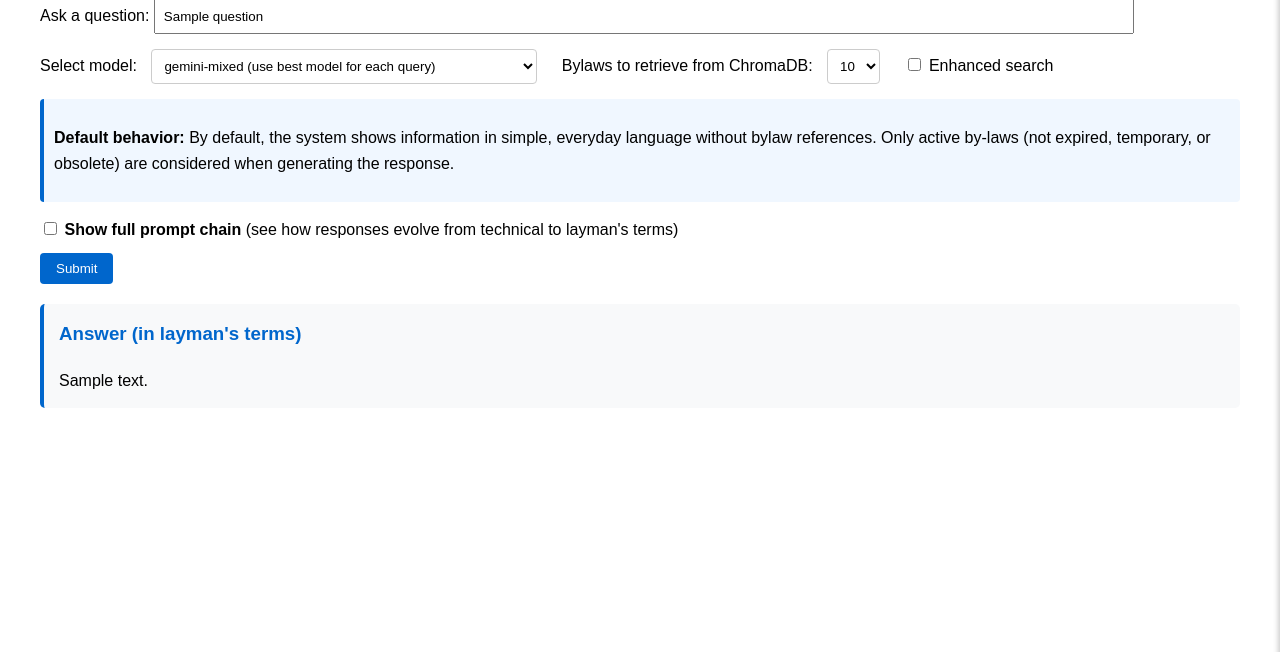
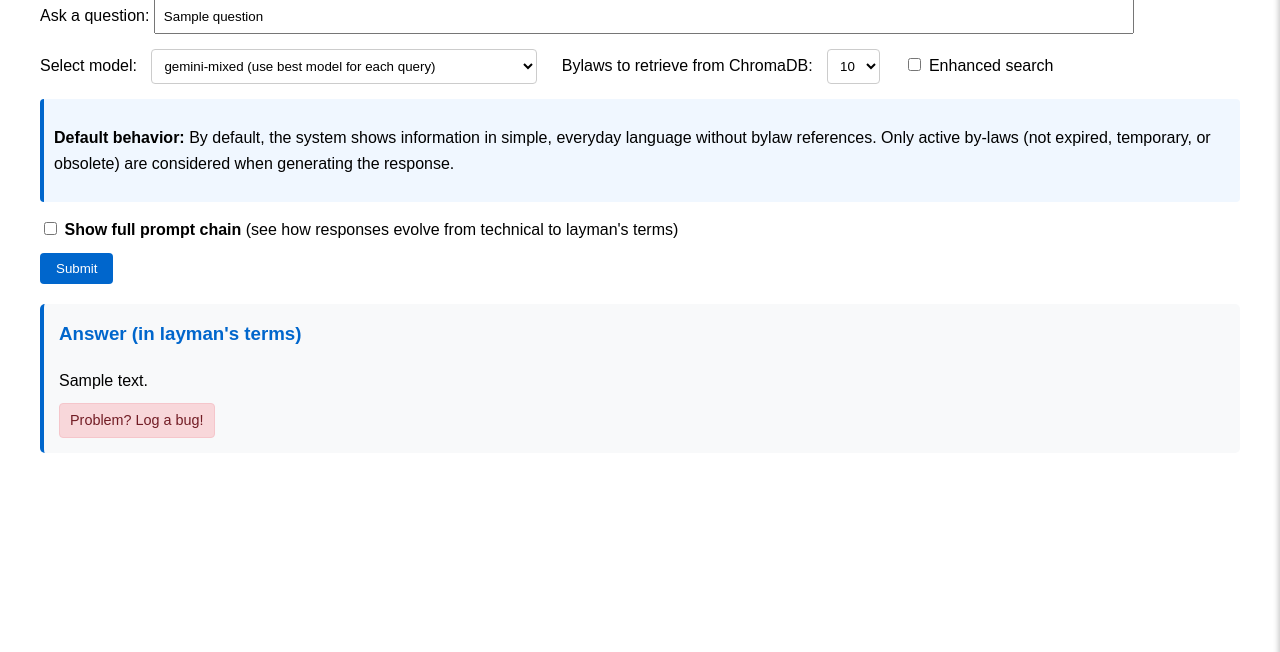
Before and after one commit to Cadence-GitHub/Stouffville-By-laws-AI, a Flask app: template backend/app/templates/demo.html in a window 1280 px wide. Shown: the part 115-767 px from the top of the page. Run offline with Flask 3, Linux system fonts and the light colour scheme; the template is opened without the code that fills it: most values are stand-ins (such as "Sample title", 1, 10 or a date in 2020).

Commit message:
Add bug log buttons to streamline GitHub issue reporting from the demo interface.

```diff
--- a/backend/app/static/demo.css
+++ b/backend/app/static/demo.css
@@ -123,6 +123,29 @@ body.sidebar-open .container {
     border-radius: 4px;
 }
 
+.bug-report-btn {
+    display: inline-block;
+    margin-top: 10px;
+    padding: 5px 10px;
+    background-color: #f8d7da;
+    color: #721c24;
+    border: 1px solid #f5c6cb;
+    border-radius: 4px;
+    font-size: 0.9em;
+    cursor: pointer;
+    text-decoration: none;
+    transition: background-color 0.2s ease;
+    -webkit-user-select: none;
+    -moz-user-select: none;
+    -ms-user-select: none;
+    user-select: none;
+}
+
+.bug-report-btn:hover {
+    background-color: #f1b0b7;
+    text-decoration: none;
+}
+
 @media (max-width: 768px) {
     .bylaw-sidebar {
         display: none;
--- a/backend/app/static/demo.js
+++ b/backend/app/static/demo.js
@@ -58,6 +58,157 @@ document.addEventListener('DOMContentLoaded', function() {
                 options[i].text = value;
             }
         }
+    }
+
+    // Initialize bug report buttons
+    function initBugReportButtons() {
+        // Get all bug report buttons
+        const bugButtons = document.querySelectorAll('.bug-report-btn');
+
+        // Add click event listeners to each button
+        bugButtons.forEach(button => {
+            button.addEventListener('click', function(e) {
+                e.preventDefault();
+                const answerType = this.getAttribute('data-answer-type');
+                console.log('Bug report clicked for:', answerType);
+
+                try {
+                    const url = createBugReportUrl(answerType);
+                    console.log('Opening URL:', url);
+                    window.open(url, '_blank');
+                } catch (error) {
+                    console.error('Error creating bug report URL:', error);
+                    alert('Error creating bug report: ' + error.message);
+                }
+            });
+        });
+
+        console.log('Bug report buttons initialized:', bugButtons.length);
+    }
+
+    // Bug report function - Create GitHub issue URL with context data
+    function createBugReportUrl(answerType) {
+        console.log('Creating bug report for answer type:', answerType);
+
+        // Get query and settings
+        const query = document.getElementById('query').value;
+        const model = document.getElementById('model').value;
+        const bylawsLimit = document.getElementById('bylaws_limit').value;
+        const enhancedSearch = document.getElementById('enhanced_search').checked;
+
+        // Get transformed query if available
+        let transformedQuery = '';
+        const transformedQuerySection = document.querySelector('.transformed-query');
+        if (transformedQuerySection) {
+            const transformedQueryParagraph = transformedQuerySection.querySelector('p:last-child');
+            if (transformedQueryParagraph) {
+                transformedQuery = transformedQueryParagraph.textContent.replace('Transformed for Legal Search:', '').trim();
+            }
+        }
+
+        // Get bylaw IDs and enhanced search bylaws
+        let bylawIds = '';
+        let enhancedBylaws = '';
+
+        const footerElement = document.querySelector('.answer-container small i');
+        if (footerElement) {
+            // Get all lines from the footer
+            const footerLines = footerElement.innerHTML.split('<br>');
+
+            // Find bylaw IDs
+            const bylawInfoLine = footerLines.find(line => line.startsWith('Retrieved By-laws:'));
+            if (bylawInfoLine) {
+                bylawIds = bylawInfoLine.replace('Retrieved By-laws:', '').trim();
+            }
+
+            // Find enhanced search bylaws if applicable
+            if (enhancedSearch) {
+                const enhancedBylawsLine = footerLines.find(line => line.includes('Bylaws found by Enhanced Search:'));
+                if (enhancedBylawsLine) {
+                    enhancedBylaws = enhancedBylawsLine.replace('Bylaws found by Enhanced Search:', '').trim();
+                }
+            }
+        }
+
+        // Get timing info
+        let timingInfo = '';
+        if (footerElement) {
+            const timingInfoLine = Array.from(footerElement.innerHTML.split('<br>')).find(line => line.startsWith('Timings:'));
+            if (timingInfoLine) {
+                timingInfo = timingInfoLine.replace('Timings:', '').trim();
+            }
+        }
+
+        // Get the specific answer content
+        let answerContent = '';
+
+        if (answerType === 'complete') {
+            // Handle complete answer (first container in compare mode)
+            const completeContainer = document.querySelector('.answers-wrapper.side-by-side .answer-container:nth-child(1) div:nth-child(3), .answer-container:nth-child(1) div:nth-child(3)');
+            if (completeContainer) {
+                answerContent = completeContainer.innerHTML;
+            } else {
+                console.warn('Complete answer container not found');
+            }
+        } else if (answerType === 'filtered') {
+            // Handle filtered answer (second container in compare mode)
+            const filteredContainer = document.querySelector('.answers-wrapper.side-by-side .answer-container:nth-child(2) div:nth-child(3), .answer-container:nth-child(2) div:nth-child(3)');
+            if (filteredContainer) {
+                answerContent = filteredContainer.innerHTML;
+            } else {
+                console.warn('Filtered answer container not found');
+            }
+        } else if (answerType === 'simplified') {
+            // For simplified, we need to check if we're in compare mode or regular mode
+            const isCompareMode = document.querySelector('.answer-container:nth-child(3)') !== null;
+
+            let simplifiedContainer = null;
+            if (isCompareMode) {
+                // Third container in compare mode
+                simplifiedContainer = document.querySelector('.answer-container:nth-child(3) div:nth-child(3)');
+            } else {
+                // Only container in regular mode
+                simplifiedContainer = document.querySelector('.answer-container div:nth-child(2)');
+            }
+
+            if (simplifiedContainer) {
+                // Copy the HTML but exclude the hr and everything after it
+                answerContent = simplifiedContainer.innerHTML.split('<hr>')[0];
+            } else {
+                console.warn('Simplified answer container not found');
+            }
+        }
+
+        // Format the context data as Markdown
+        const markdownContext = `## Bug Report Details
+
+### Query Information
+- **User Query:** ${query}
+- **Gemini Model:** ${model}
+- **Bylaws Limit:** ${bylawsLimit}
+- **Enhanced Search:** ${enhancedSearch ? 'On' : 'Off'}
+${transformedQuery ? `- **Transformed Query:** ${transformedQuery}` : ''}
+
+### System Information
+- **Retrieved By-laws:** ${bylawIds}
+${enhancedBylaws ? `- **Bylaws found by Enhanced Search:** ${enhancedBylaws}` : ''}
+- **Timing:** ${timingInfo}
+- **Answer Type:** ${answerType}
+
+### Response Content
+\`\`\`html
+${answerContent}
+\`\`\`
+`;
+
+        // Log the formatted markdown for debugging
+        console.log('Bug report markdown:', markdownContext);
+
+        // Encode the markdown as a URL-safe string
+        const encodedContext = encodeURIComponent(markdownContext);
+
+        // Create the GitHub issue URL
+        return `https://github.com/Cadence-GitHub/Stouffville-By-laws-AI/issues/new?template=bug_report.yml&additional_context=${encodedContext}`;
     }
 
     // Initialize form controls
@@ -175,6 +326,7 @@ document.addEventListener('DOMContentLoaded', function() {
     // Watch for new content
     const observer = new MutationObserver(function() {
         handleBylawLinks();
+        initBugReportButtons(); // Initialize bug report buttons when content changes
     });
 
     observer.observe(document.body, {
@@ -184,5 +336,6 @@ document.addEventListener('DOMContentLoaded', function() {
 
     // Initial setup
     handleBylawLinks();
+    initBugReportButtons(); // Initialize bug report buttons on page load
     console.log('Bylaw sidebar initialized');
 });
--- a/backend/app/templates/demo.html
+++ b/backend/app/templates/demo.html
@@ -74,23 +74,27 @@
             <h3>Complete Answer (includes all by-laws)</h3>
             <p class="explanation" style="font-style: italic; color: #666;">This answer includes all relevant by-laws, including those that have expired or are no longer in effect.</p>
             <div>{{ full_answer | safe }}</div>
+            <a class="bug-report-btn" data-answer-type="complete">Problem? Log a bug!</a>
         </div>
 
         <div class="answer-container">
             <h3>Filtered Answer (active by-laws only)</h3>
             <p class="explanation" style="font-style: italic; color: #666;">This answer only includes currently active by-laws. Expired, temporary, or obsolete by-laws have been filtered out.</p>
             <div>{{ filtered_answer | safe }}</div>
+            <a class="bug-report-btn" data-answer-type="filtered">Problem? Log a bug!</a>
         </div>
 
         <div class="answer-container">
             <h3>Simplified Answer (layman's terms)</h3>
             <p class="explanation" style="font-style: italic; color: #666;">This answer presents the information in simple, everyday language that's easy for anyone to understand.</p>
             <div>{{ laymans_answer | safe }}</div>
+            <a class="bug-report-btn" data-answer-type="simplified">Problem? Log a bug!</a>
         </div>
         {% else %}
         <div class="answer-container">
             <h3>Answer (in layman's terms)</h3>
             <div>{{ answer | safe }}</div>
+            <a class="bug-report-btn" data-answer-type="simplified">Problem? Log a bug!</a>
         </div>
         {% endif %}
     </div>
```
Also changed, not shown: README.md, backend/README.md.
